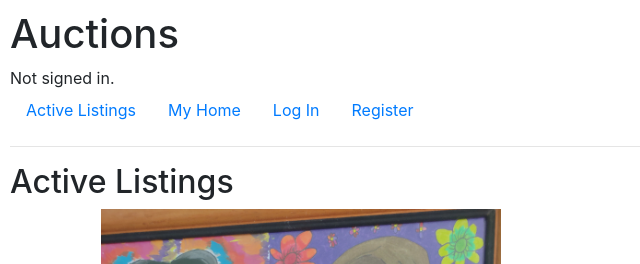
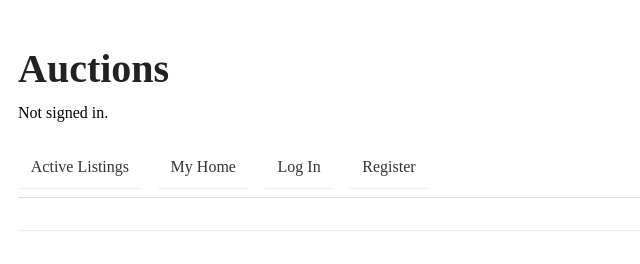
Before and after one commit to MarkSchae/E-commerce-Django, a Django app: page / in a window 1280 px wide. Shown: the top 264 px of the page, without its empty margins (0-640 px from the left). Run offline with Django 3.2, Linux system fonts and the light colour scheme; data comes from the database, SQL or seed files in the repository; some libraries are stand-ins or nearby versions.

Commit message:
Applied temporary styling.

```diff
--- a/auctions/static/auctions/styles.css
+++ b/auctions/static/auctions/styles.css
@@ -1,3 +1,266 @@
 body {
     padding: 10px;
 }
+/* ================== Layout & Containers ================== */
+.container {
+    display: grid;
+    grid-template-columns: repeat(auto-fit, minmax(300px, 1fr));
+    gap: 1.5rem;
+    max-width: 1200px;
+    margin: 0 auto;
+    padding: 1rem;
+    font-family: "Helvetica Neue", Arial, sans-serif;
+    color: #333;
+    line-height: 1.5;
+}
+
+.container h2 {
+    grid-column: 1 / -1;          /* Span across all grid columns */
+    text-align: center;           /* Center horizontally */
+    align-self: center;           /* Center vertically in its grid cell */
+    justify-self: center;         /* Optional: centers if it's inline-block or similar */
+    margin: 1rem 0;               /* Add some spacing around it */
+    font-size: 1.8rem;
+    font-weight: 600;
+}
+
+.section {
+    margin-bottom: 2rem;
+}
+
+/* ================== Headings ================== */
+h1, h2, h3 {
+    font-weight: 600;
+    margin-bottom: 0.75rem;
+    color: #222;
+}
+
+h1 {
+    font-size: 2.5rem;
+}
+
+h2 {
+    font-size: 2rem;
+}
+
+h3 {
+    font-size: 1.5rem;
+}
+
+/* ================== Links ================== */
+a:hover {
+    text-decoration: underline;
+}
+
+/* ================== Navigation ================== */
+.navbar {
+    display: flex;
+    gap: 1rem;
+    padding: 0.5rem 0;
+    border-bottom: 1px solid #ddd;
+}
+
+.navbar a {
+    padding: 0.25rem 0.5rem;
+}
+
+.nav-link {
+    display: inline-block;
+    padding: 0.6rem 1.2rem;
+    margin: 0 0.3rem;
+    text-decoration: none;
+    color: #333;
+    font-weight: 500;
+    font-size: 1rem;
+    border-radius: 8px;
+    transition: all 0.2s ease;
+    position: relative;
+}
+
+/* Subtle hover and focus styles */
+.nav-link:hover,
+.nav-link:focus {
+    background-color: #f3f3f3;
+    color: #111;
+    transform: translateY(-1px);
+}
+
+/* Optional active or current page style */
+.nav-link.active {
+    background-color: #111;
+    color: #fff;
+}
+
+/* Optional underline animation for a modern touch */
+.nav-link::after {
+    content: "";
+    position: absolute;
+    bottom: 4px;
+    left: 50%;
+    width: 0;
+    height: 2px;
+    background-color: #111;
+    transition: all 0.25s ease;
+    transform: translateX(-50%);
+}
+
+.nav-link:hover::after,
+.nav-link.active::after {
+    width: 60%;
+}
+
+/* ================== Lists ================== */
+ul {
+    list-style: none;
+    padding-left: 0;
+}
+
+li {
+    padding: 0.5rem 0;
+    border-bottom: 1px solid #eee;
+}
+
+/* ================== Cards & Items ================== */
+.card {
+    background-color: #fff;
+    border-radius: 12px;
+    box-shadow: 0 2px 6px rgba(0, 0, 0, 0.1);
+    padding: 1rem;
+    transition: all 0.25s ease;
+    cursor: pointer;
+
+    display: flex;
+    flex-direction: column;
+    align-items: center;
+    text-align: center;
+    gap: 0.5rem;
+}
+
+.card:hover {
+    transform: translateY(-6px);
+    box-shadow: 0 6px 14px rgba(0, 0, 0, 0.15);
+}
+
+.card a {
+    font-size: 1.2rem;
+    font-weight: 600;
+    color: #222;
+    text-decoration: none;
+    transition: color 0.2s ease;
+}
+
+.card a:hover {
+    text-decoration: underline;
+}
+
+.card img {
+    border-radius: 8px;
+    width: 100%;
+    max-width: 200px;
+    height: auto;
+    object-fit: cover;
+    margin: 0.5rem 0;
+}
+
+.card p {
+    margin: 0.25rem 0;
+    font-size: 0.95rem;
+    color: #555;
+    line-height: 1.4;
+}
+
+/* Prevent blue link hover color */
+.card-link:visited,
+.card-link:hover,
+.card-link:active {
+    color: inherit;
+    text-decoration: none;
+}
+/* ================== Buttons ================== */
+.btn {
+    display: inline-block;
+    padding: 0.5rem 1rem;
+    border-radius: 4px;
+    font-weight: 500;
+    border: 1px solid transparent;
+    cursor: pointer;
+    transition: background-color 0.2s, color 0.2s;
+}
+
+.btn-primary {
+    background-color: #007bff;
+    color: #fff;
+    border-color: #007bff;
+}
+
+.btn-primary:hover {
+    background-color: #0056b3;
+}
+
+.btn-secondary {
+    background-color: #6c757d;
+    color: #fff;
+    border-color: #6c757d;
+}
+
+.btn-secondary:hover {
+    background-color: #545b62;
+}
+
+.btn-watchlist {
+    background-color: #ffc0cb;
+    color: #222;
+}
+
+.btn-watchlist.added {
+    background-color: #ff69b4;
+    color: #fff;
+}
+
+/* ================== Forms ================== */
+input[type="text"],
+input[type="email"],
+input[type="password"],
+textarea {
+    width: 100%;
+    padding: 0.5rem;
+    margin-bottom: 1rem;
+    border-radius: 4px;
+    border: 1px solid #ccc;
+    font-size: 1rem;
+}
+
+textarea {
+    resize: vertical;
+    min-height: 80px;
+}
+
+/* ================== Alerts / Messages ================== */
+.message {
+    padding: 0.5rem 1rem;
+    border-radius: 4px;
+    background-color: #f8f9fa;
+    border: 1px solid #ddd;
+    margin-bottom: 1rem;
+}
+
+/* ================== Misc ================== */
+hr {
+    border: 0;
+    border-top: 1px solid #eee;
+    margin: 2rem 0;
+}
+
+.clearfix::after {
+    content: "";
+    display: table;
+    clear: both;
+}
+
+/* ### **Apply CSS custom classes **
+
+* Wrap sections in `<div class="container section">`
+* Wrap listing items in `<div class="card">`
+* Apply `<button class="btn btn-primary">` or `<button class="btn btn-watchlist">`
+* Messages: `<div class="message">`
+* */
--- a/auctions/templates/auctions/default.html
+++ b/auctions/templates/auctions/default.html
@@ -2,24 +2,24 @@
 
 {% block body %}
 
+<div class="container section">
     <h2>Active Listings</h2>
-
-<ul>
         {% for bid, listing in zipped %}
-
-        <li>
-            <a href="{% url 'listing_page' listing.id %}">
-                {{ listing.item }}
+            <li class="card">
+                <a class="card-link" href="{% url 'listing_page' listing.id %}">
+                    Go to: {{ listing.item }} details
                 </a>
-            <img src="{{listing.image.url}}" alt="Why?" width="400" height="auto">
-            <img src="{{listing.image_url}}" alt="Why?" width="400" height="auto">
-            Starting price: {{ listing.price }}
-            Current bid: {{ bid.current_bid }}
-            Description: {{ listing.description }}
+                {% if listing.image.url %}
+                    <img src="{{listing.image.url }}" alt="Why?" width="200" height="auto">
+                {% else %}
+                    <img src="{{listing.image_url }}" alt="Why?" width="200" height="auto">
+                {% endif %}
+                <div>Starting price: {{ listing.price }}</div>
+                <div>Current bid: {{ bid.current_bid }}</div>
+                <div>Description: {{ listing.description }}</div>
             </li>
         {% empty %}
             <li>No Active Listings</li>
         {% endfor %}
-</ul>
-
+</div>
 {% endblock %}
--- a/auctions/templates/auctions/layout.html
+++ b/auctions/templates/auctions/layout.html
@@ -3,9 +3,9 @@
 <!DOCTYPE html>
 <html lang="en">
     <head>
-        <title>{% block title %}Auctions{% endblock %}</title>
-        <link rel="stylesheet" href="https://stackpath.bootstrapcdn.com/bootstrap/4.4.1/css/bootstrap.min.css" integrity="sha384-Vkoo8x4CGsO3+Hhxv8T/Q5PaXtkKtu6ug5TOeNV6gBiFeWPGFN9MuhOf23Q9Ifjh" crossorigin="anonymous">
-        <link href="{% static 'auctions/styles.css' %}" rel="stylesheet">
+    <title>{% block title %}Auctions{% endblock %}</title>
+    <link href="{% static 'auctions/styles.css' %}" rel="stylesheet">
+    <link rel="icon" type="image/png" href="{% static 'auctions/artpc.jpg' %}">
     </head>
     <body>
         <h1>Auctions</h1>
@@ -16,7 +16,7 @@
                 Not signed in.
             {% endif %}
         </div>
-        <ul class="nav">
+        <ul class="navbar">
             <li class="nav-item">
                 <a class="nav-link" href="{% url 'default' %}">Active Listings</a>
             </li>
--- a/auctions/templates/auctions/login.html
+++ b/auctions/templates/auctions/login.html
@@ -19,6 +19,6 @@
         <input class="btn btn-primary" type="submit" value="Login">
     </form>
 
-    Don't have an account? <a href="{% url 'register' %}">Register here.</a>
+    Don't have an account? <a class="nav-link" href="{% url 'register' %}">Register here.</a>
 
 {% endblock %}
--- a/auctions/templates/auctions/register.html
+++ b/auctions/templates/auctions/register.html
@@ -31,6 +31,6 @@
         <input class="btn btn-primary" type="submit" value="Register">
     </form>
 
-    Already have an account? <a href="{% url 'login' %}">Log In here.</a>
+    Already have an account? <a class="nav-link" href="{% url 'login' %}">Log In here.</a>
 
 {% endblock %}
```
Also changed, not shown: auctions/static/auctions/artpc.jpg (added). Lines whose indentation alone changed are shown as unchanged.
